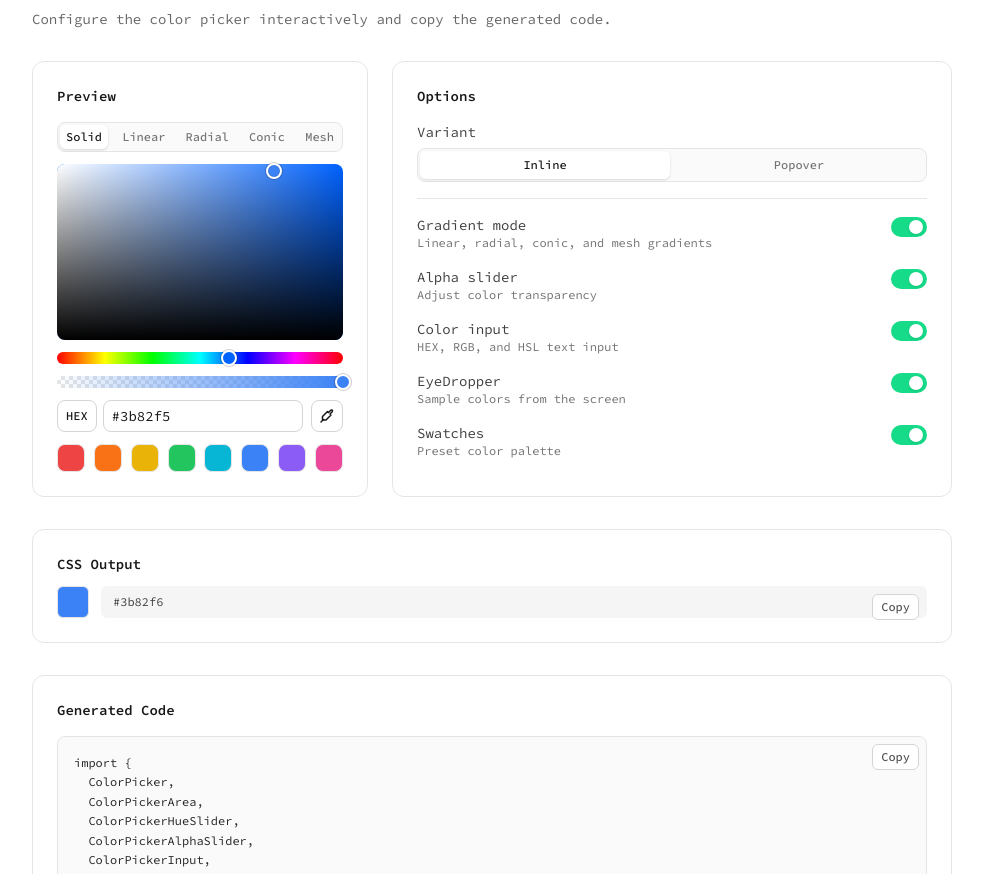
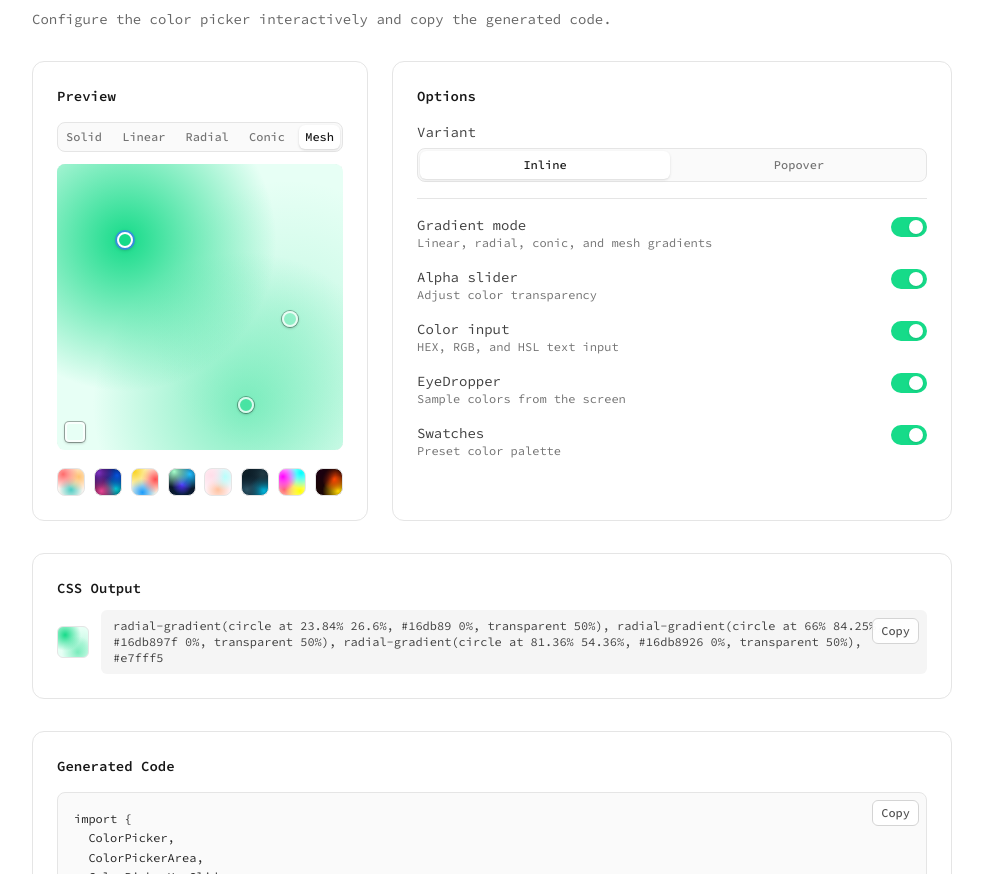
Before and after one commit to markoradak/color-picker, a Next.js app in the folder apps/web/: page / in a window 1280 px wide. Shown: the part 631-1505 px from the top of the page, without its empty margins (148-1131 px from the left). Built offline with nearby package versions, Linux system fonts and the light colour scheme.

Commit message:
Refactor code structure for improved readability and maintainability

```diff
--- a/apps/web/app/playground/playground-client.tsx
+++ b/apps/web/app/playground/playground-client.tsx
@@ -20,7 +20,15 @@ import {
 import type { ColorPickerValue } from "@markoradak/color-picker";
 import { CopyButton } from "../copy-button";
 
-const DEFAULT_COLOR = "#3b82f6";
+const DEFAULT_VALUE: ColorPickerValue = {
+  type: "mesh",
+  stops: [
+    { id: "1", color: "#16db89", position: 0, x: 23.84, y: 26.60 },
+    { id: "2", color: "#16db897f", position: 0, x: 66.00, y: 84.25 },
+    { id: "3", color: "#16db8926", position: 0, x: 81.36, y: 54.36 },
+  ],
+  baseColor: "#e7fff5",
+};
 
 const DEFAULT_SWATCHES = [
   "#ef4444",
@@ -163,9 +171,9 @@ function generateCode(options: PlaygroundOptions): string {
 
   let stateLine: string;
   if (options.enableGradient) {
-    stateLine = `const [value, setValue] = useState<ColorPickerValue>("${DEFAULT_COLOR}");`;
+    stateLine = `const [value, setValue] = useState<ColorPickerValue>("#16db89");`;
   } else {
-    stateLine = `const [color, setColor] = useState("${DEFAULT_COLOR}");`;
+    stateLine = `const [color, setColor] = useState("#16db89");`;
   }
 
   const valueVar = options.enableGradient ? "value" : "color";
@@ -233,7 +241,7 @@ export function PlaygroundClient() {
     swatchColors: DEFAULT_SWATCHES,
   });
 
-  const [value, setValue] = useState<ColorPickerValue>(DEFAULT_COLOR);
+  const [value, setValue] = useState<ColorPickerValue>(DEFAULT_VALUE);
   const cssValue = typeof value === "string" ? value : toCSS(value);
 
   const generatedCode = useMemo(() => generateCode(options), [options]);
```
Also changed, not shown: 1 other file (tests, documents, lock files or other folders).
